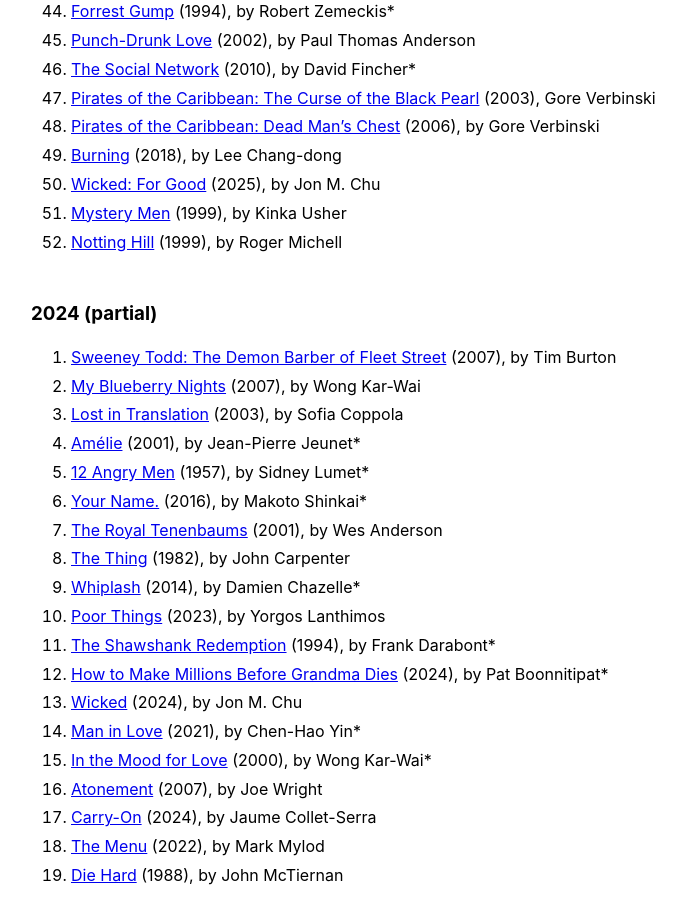
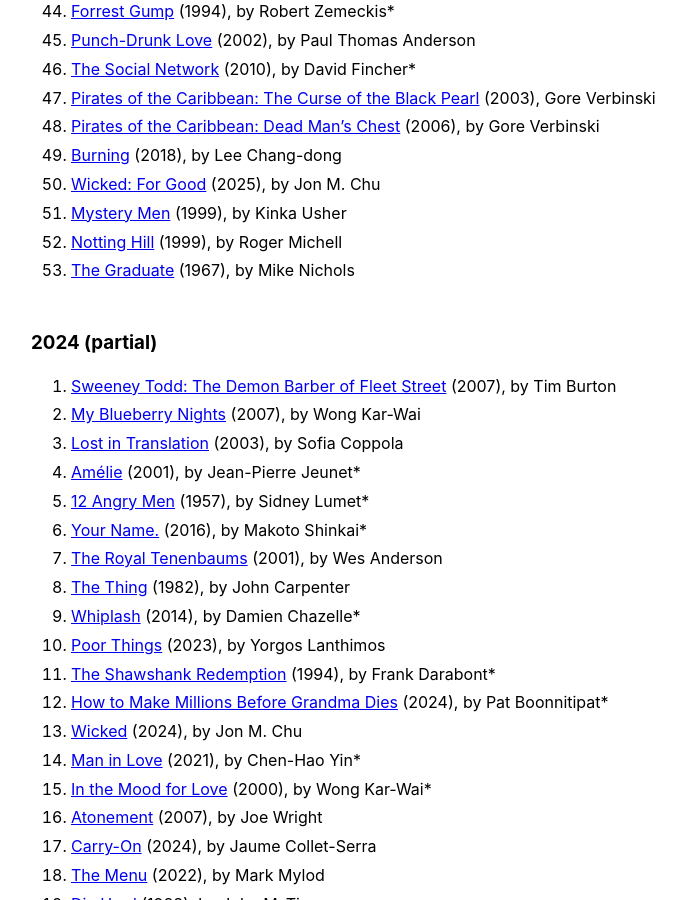
Before and after one commit to llucasly/llucasly.github.io, a Jekyll site: the page built from watching list.md, in a window 1280 px wide and 900 px high, scrolled down 1565 px. Shown: the whole window, without its empty margins (289-975 px from the left). Built offline with Jekyll 4.4.1, drawn with Linux system fonts in a browser that asks for light colours.

Commit message:
Added Movie

```diff
--- a/watching list.md
+++ b/watching list.md
@@ -60,6 +60,7 @@ Films I especially loved are marked with an astrisk (*).
 50. [Wicked: For Good](https://letterboxd.com/film/wicked-for-good/) (2025), by Jon M. Chu
 51. [Mystery Men](https://letterboxd.com/film/mystery-men/) (1999), by Kinka Usher
 52. [Notting Hill](https://letterboxd.com/film/notting-hill/) (1999), by Roger Michell
+53. [The Graduate](https://letterboxd.com/film/the-graduate/) (1967), by Mike Nichols
 
 ### 2024 (partial)
 1. [Sweeney Todd: The Demon Barber of Fleet Street](https://letterboxd.com/film/sweeney-todd-the-demon-barber-of-fleet-street-2007/) (2007), by Tim Burton
```
